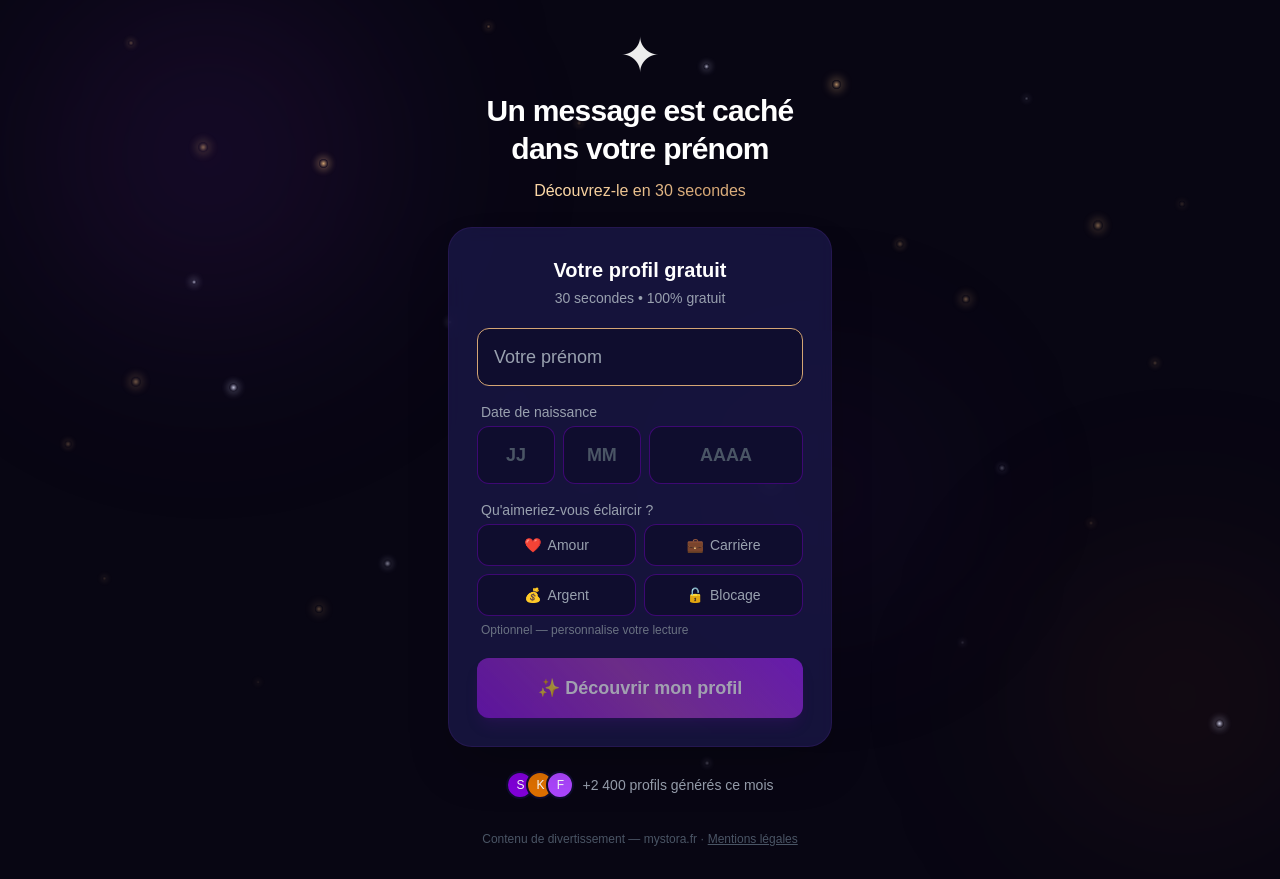
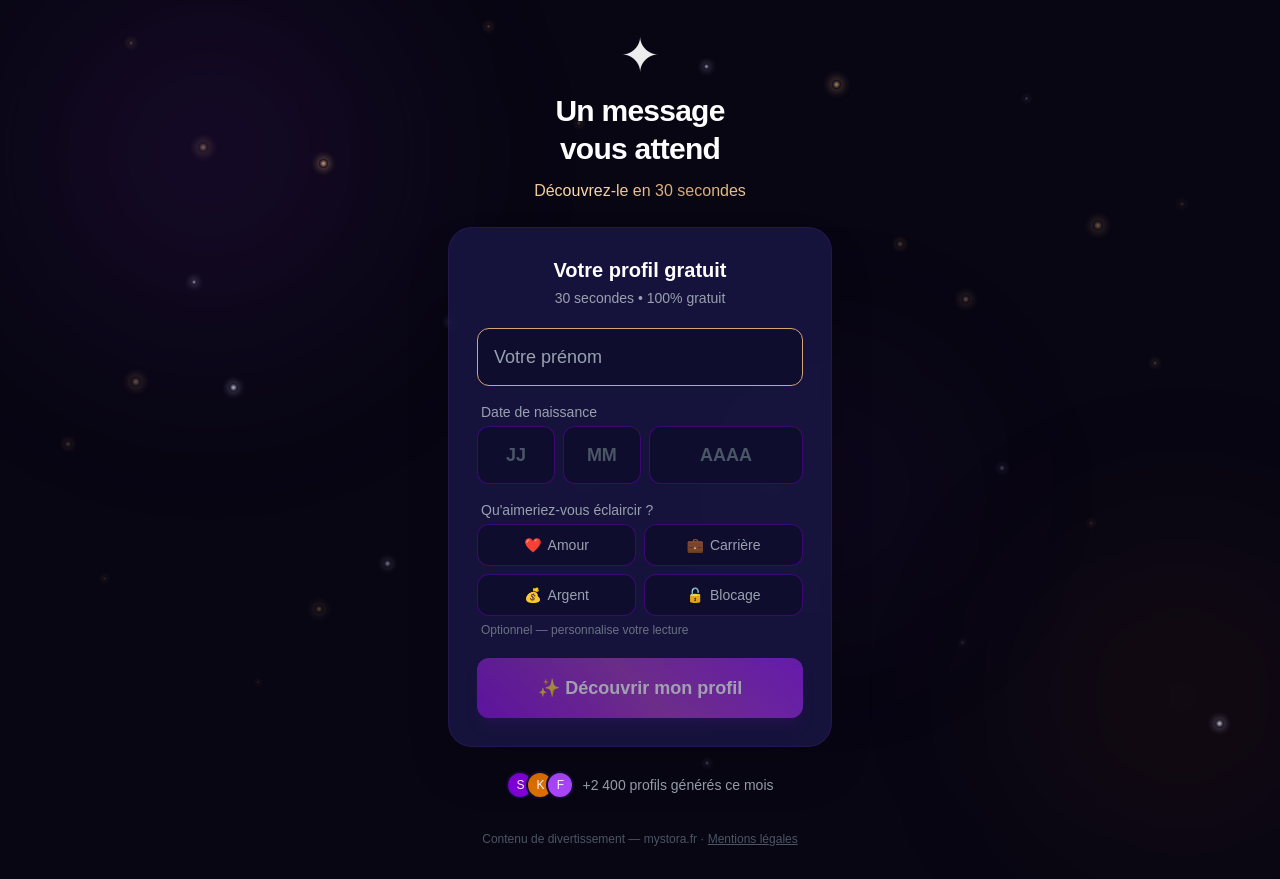
Before and after one commit to ectorx84/mystora, a Next.js app: page / in a window 1280 px wide. Built offline with nearby package versions, Linux system fonts and the light colour scheme.

Commit message:
Titre: Un message vous attend

```diff
--- a/app/page.tsx
+++ b/app/page.tsx
@@ -269,7 +269,7 @@
           <>
             <div className="text-center mb-6">
               <div className="text-5xl mb-3">✦</div>
-              <h1 className="text-3xl font-bold text-white tracking-tight leading-tight">Un message est caché<br/>dans votre prénom</h1>
+              <h1 className="text-3xl font-bold text-white tracking-tight leading-tight">Un message<br/>vous attend</h1>
               <p className="text-shimmer text-base mt-3 font-medium">Découvrez-le en 30 secondes</p>
             </div>
 
```
